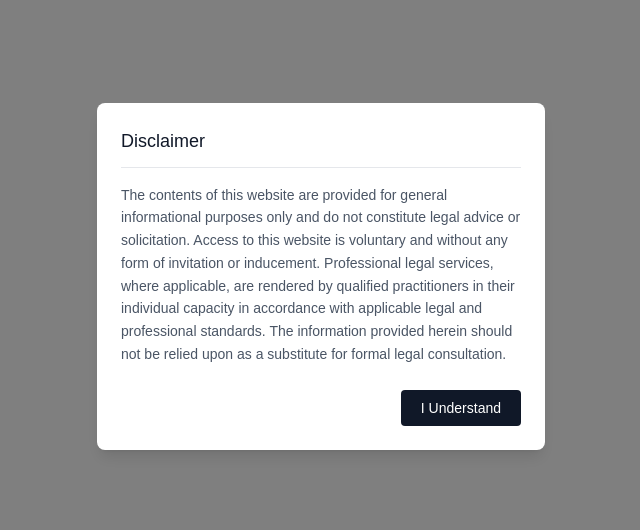
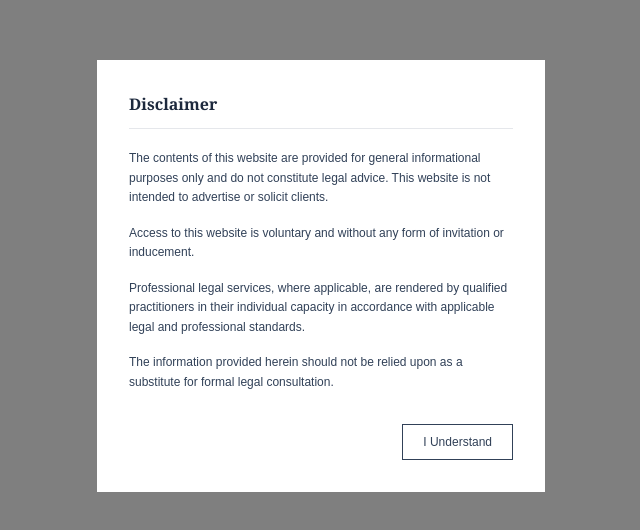
Before and after one commit to AbhijithTA/Aviation_Consultancy, a Next.js app: page / in a window 1280 px wide. Shown: the part 124-654 px from the top of the page, without its empty margins (319-959 px from the left). Built offline with nearby package versions, Linux system fonts and the light colour scheme.

Commit message:
Disclaimer changed

```diff
--- a/components/DisclaimerOverlay.tsx
+++ b/components/DisclaimerOverlay.tsx
@@ -1,6 +1,4 @@
 "use client";
-
-import { useState } from "react";
 
 export default function DisclaimerOverlay({
   onAccept,
@@ -9,23 +7,62 @@ export default function DisclaimerOverlay({
 }) {
   return (
     <div className="fixed inset-0 z-50 bg-black/50 backdrop-blur-sm flex items-center justify-center p-4">
-      <div className="bg-white rounded-lg shadow-lg max-w-md w-full p-6 animate-fade-in">
-        <h2 className="text-lg font-medium text-gray-900 mb-3">Disclaimer</h2>
-        <div className="h-px w-full bg-gray-200 mb-4"></div>
-        <p className="text-sm text-gray-600 leading-relaxed mb-6">
-          The contents of this website are provided for general informational
-          purposes only and do not constitute legal advice or solicitation.
-          Access to this website is voluntary and without any form of invitation
-          or inducement. Professional legal services, where applicable, are
-          rendered by qualified practitioners in their individual capacity in
-          accordance with applicable legal and professional standards. The
-          information provided herein should not be relied upon as a substitute
-          for formal legal consultation.
-        </p>
+      <div className="bg-white max-w-md w-full p-8">
+        {/* Heading */}
+        <h2
+          className="text-slate-800 mb-3"
+          style={{
+            fontFamily: "Georgia, serif",
+            fontSize: "16px",
+            fontWeight: "bold",
+          }}
+        >
+          Disclaimer
+        </h2>
+
+        {/* Divider */}
+        <div className="border-t border-gray-200 mb-5" />
+
+        {/* Content */}
+        <div className="space-y-4 mb-8">
+          <p
+            className="text-slate-700 leading-relaxed"
+            style={{ fontFamily: "Arial, sans-serif", fontSize: "12px" }}
+          >
+            The contents of this website are provided for general informational
+            purposes only and do not constitute legal advice. This website is
+            not intended to advertise or solicit clients.
+          </p>
+          <p
+            className="text-slate-700 leading-relaxed"
+            style={{ fontFamily: "Arial, sans-serif", fontSize: "12px" }}
+          >
+            Access to this website is voluntary and without any form of
+            invitation or inducement.
+          </p>
+          <p
+            className="text-slate-700 leading-relaxed"
+            style={{ fontFamily: "Arial, sans-serif", fontSize: "12px" }}
+          >
+            Professional legal services, where applicable, are rendered by
+            qualified practitioners in their individual capacity in accordance
+            with applicable legal and professional standards.
+          </p>
+          <p
+            className="text-slate-700 leading-relaxed"
+            style={{ fontFamily: "Arial, sans-serif", fontSize: "12px" }}
+          >
+            The information provided herein should not be relied upon as a
+            substitute for formal legal consultation.
+          </p>
+        </div>
+
+        {/* Button */}
         <div className="flex justify-end">
           <button
             onClick={onAccept}
-            className="bg-gray-900 text-white text-sm font-medium px-5 py-2 rounded hover:bg-gray-800 transition-colors focus:outline-none focus:ring-2 focus:ring-gray-500 focus:ring-offset-2"
+            className="border border-slate-700 text-slate-700 hover:bg-slate-700 hover:text-white transition-colors px-5 py-2"
+            style={{ fontFamily: "Arial, sans-serif", fontSize: "12px" }}
           >
             I Understand
           </button>
```
